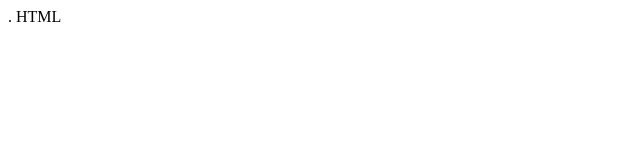
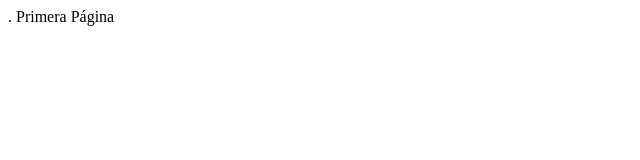
Before and after one commit to CappeArg/gitcurso, a plain HTML site: page index.html in a window 1280 px wide. Shown: the full height of the page, 0-640 px from the left. Drawn offline with Linux system fonts and the light colour scheme.

Commit message:
Ahora index.html tiene codigo html

```diff
--- a/index.html
+++ b/index.html
@@ -5,12 +5,12 @@
     <meta charset="UTF-8">
     <meta http-equiv="X-UA-Compatible" content="IE=edge">
     <meta name="viewport" content="width=device-width, initial-scale=1.0">.
-    <title>Texto HTML</title>
+    <title>Primera Página</title>
 </head>
 
 <body>
 
-    HTML
+    Primera Página
 </body>
 
 </html>
```
Also changed, not shown: Git.txt.
